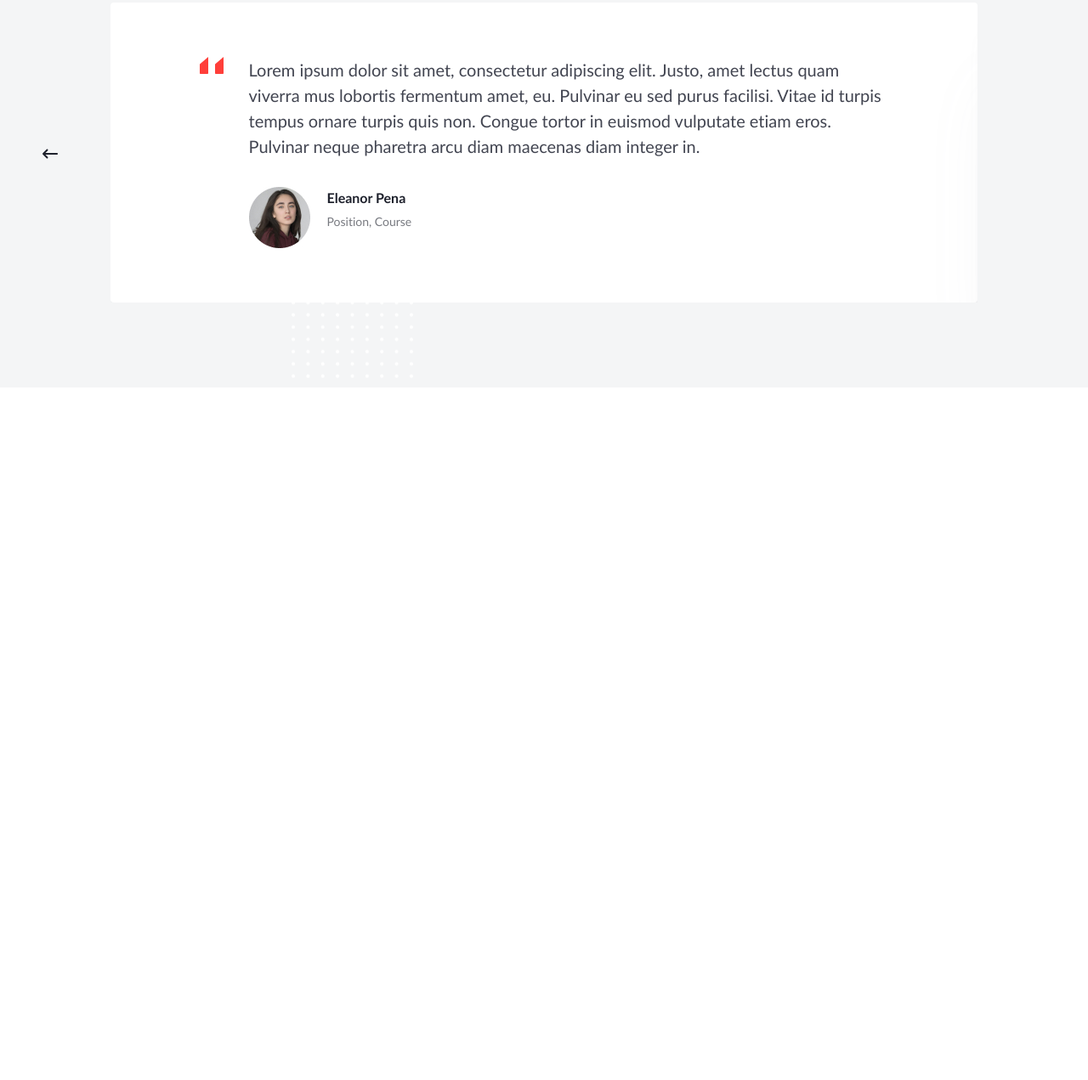
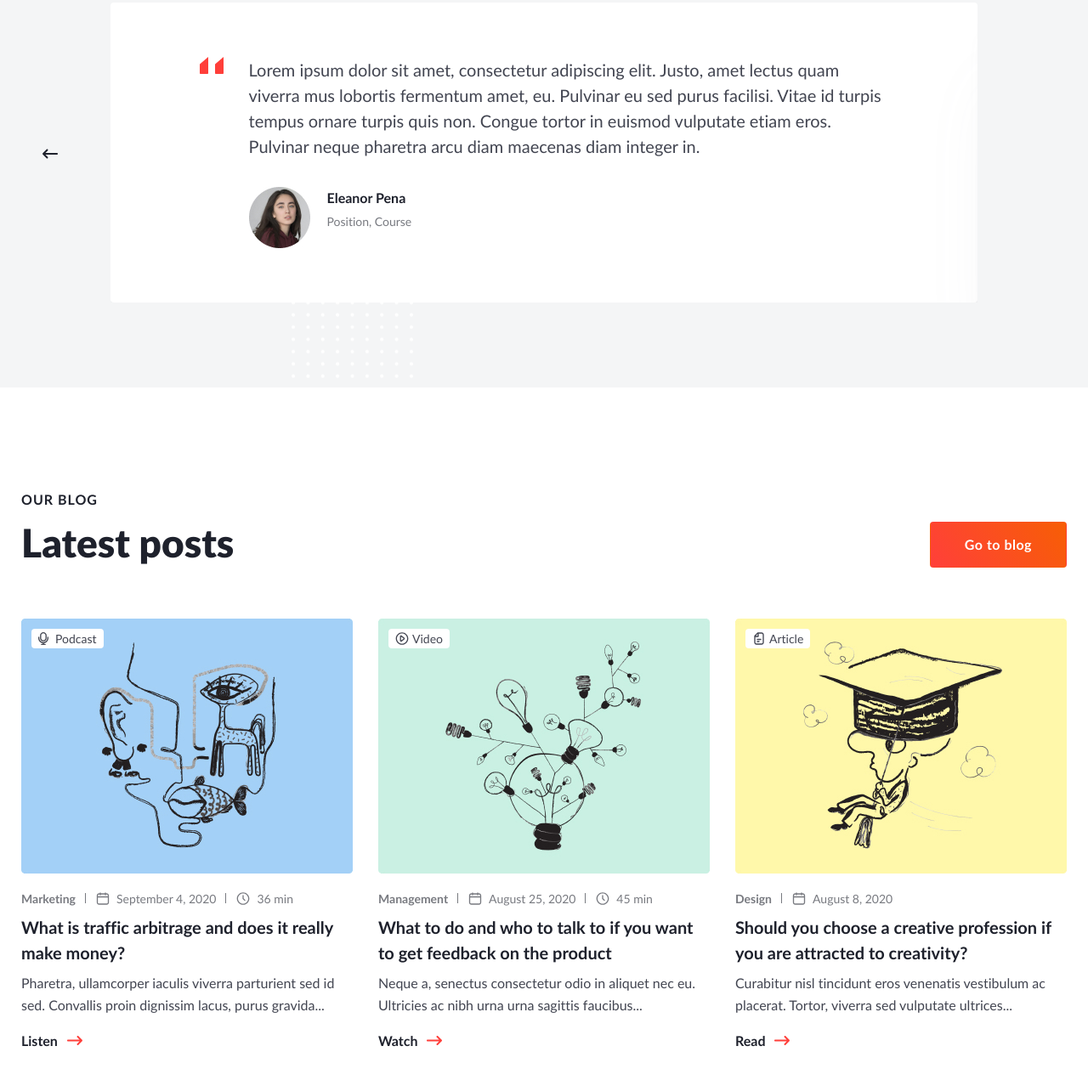
Before and after one commit to IrinaBaron/portfolio_createx, a website: page src/index.html in a window 1280 px wide. Shown: the part 6278-7549 px from the top of the page at 85% size. Before the commit the page ends 6734 px from the top, so only its background shows below. Drawn offline with nearby package versions, Linux system fonts and the light colour scheme; files that its build step writes are made by us from their sources.

Commit message:
added imgs, worked with section posts

```diff
--- a/src/index.html
+++ b/src/index.html
@@ -680,6 +680,56 @@
          </div>
       </section>
     </section>
+    <section id="posts" class="posts">
+      <div class="container posts__container">
+        <div class="featured__wrap">
+          <div class="featured__wrap_title">
+            <span class="featured__subtitle subtitle">Our blog</span>
+            <h2 class="featured__title title">Latest posts</h2>
+          </div>
+          <div class="featured__wrap_btn">
+            <a class="featured__btn btn btn-color" href="#">Go to blog</a>
+          </div>
+        </div>
+        <ul class="posts__list">
+          <li class="posts__item">
+            <img class="posts__img" src="images/posts/post1.jpg" alt="picture1">
+            <span class="posts__view podcast">Podcast</span>
+            <ul class="posts__wrap_list">
+              <li class="posts__more direct ">Marketing</li>
+              <li class="posts__more date">September 4, 2020</li>
+              <li class="posts__more time">36 min</li>
+            </ul>
+            <h3 class="posts__list_title">What is traffic arbitrage and does it really make money?</h3>
+            <p class="posts__text">Pharetra, ullamcorper iaculis viverra parturient sed id sed. Convallis proin dignissim lacus, purus gravida...</p>
+            <a class="posts__link" href="">Listen</a>
+          </li>
+          <li class="posts__item">
+            <img class="posts__img" src="images/posts/post2.jpg" alt="picture1">
+            <span class="posts__view video">Video</span>
+            <ul class="posts__wrap_list">
+              <li class="posts__more direct ">Management</li>
+              <li class="posts__more date">August 25, 2020</li>
+              <li class="posts__more time">45 min</li>
+            </ul>
+            <h3 class="posts__list_title">What to do and who to talk to if you want to get feedback on the product</h3>
+            <p class="posts__text">Neque a, senectus consectetur odio in aliquet nec eu. Ultricies ac nibh urna urna sagittis faucibus...</p>
+            <a class="posts__link" href="">Watch</a>
+          </li>
+          <li class="posts__item">
+            <img class="posts__img" src="images/posts/post3.jpg" alt="picture1">
+            <span class="posts__view article">Article</span>
+            <ul class="posts__wrap_list">
+              <li class="posts__more direct ">Design</li>
+              <li class="posts__more date">August 8, 2020</li>
+            </ul>
+            <h3 class="posts__list_title">Should you choose a creative profession if you are attracted to creativity?</h3>
+            <p class="posts__text">Curabitur nisl tincidunt eros venenatis vestibulum ac placerat. Tortor, viverra sed vulputate ultrices...</p>
+            <a class="posts__link" href="">Read</a>
+          </li>
+        </ul>
+      </div>
+    </section>
   </main>
   <footer class="footer">
 
--- a/src/styles/style.css
+++ b/src/styles/style.css
@@ -1061,6 +1061,147 @@ button:hover {
   text-align: left;
 }
 
+/* -------posts------ */
+.posts__container {
+  padding-top: 120px;
+  padding-bottom: 180px;
+}
+
+.posts__list {
+  display: flex;
+  justify-content: space-between;
+}
+
+.posts__item {
+  position: relative;
+  max-width: 390px;
+}
+
+.posts__item:not(:last-child) {
+  margin-right: 30px;
+}
+
+.posts__img {
+  margin-bottom: 16px;
+}
+
+.posts__view {
+  position: absolute;
+  top: 12px;
+  left: 12px;
+  padding: 1px 8px;
+  padding-left: 28px;
+  font-weight: normal;
+  font-size: 14px;
+  line-height: 21px;
+  color: var(--color-gray);
+  border-radius: 4px;
+  background-color: var(--color-for-dark);
+  background-position: left 8px center;
+  background-repeat: no-repeat;
+}
+
+.podcast {
+  background-image: url('../images/icons/podcast.svg');
+}
+
+.video {
+  background-image: url('../images/icons/video.svg');
+}
+
+.article {
+  background-image: url('../images/icons/article.svg');
+}
+
+.posts__wrap_list {
+  display: flex;
+  margin-bottom: 8px;
+  font-weight: bold;
+  font-size: 14px;
+  line-height: 21px;
+  color: var(--color-light-gray);
+}
+
+.posts__more {
+  position: relative;
+}
+
+.date {
+  padding-left: 24px;
+  font-weight: normal;
+  background-image: url('../images/icons/Calendar.svg');
+  background-position: left;
+  background-repeat: no-repeat;
+}
+
+.time {
+  padding-left: 24px;
+  font-weight: normal;
+  background-image: url('../images/icons/Clock.svg');
+  background-position: left;
+  background-repeat: no-repeat;
+}
+
+.posts__more:not(:last-child) {
+  margin-right: 24px;
+}
+
+.posts__more:not(:last-child)::after {
+  content: '';
+  position: absolute;
+  top: 4px;
+  right: -12px;
+  width: 1px;
+  height: 12px;
+  background-color: var(--color-light-gray);
+}
+
+.posts__list_title {
+  margin-bottom: 8px;
+  font-weight: bold;
+  font-size: 20px;
+  line-height: 30px;
+  color: var(--color-dark);
+}
+
+.posts__text {
+  margin-bottom: 16px;
+  font-weight: normal;
+  font-size: 16px;
+  line-height: 26px;
+  color: var(--color-gray);
+}
+
+.posts__link {
+  padding-right: 32px;
+  font-weight: bold;
+  font-size: 16px;
+  line-height: 26px;
+  color: var(--color-dark);
+  background-image: url('../images/icons/arrow_right_title_color.svg');
+  background-position: right;
+  background-repeat: no-repeat;
+  transition: color .4s ease-in-out;
+}
+
+.posts__link:hover {
+  color: var(--color-orange);
+}
+
+.posts__link.focus-visible {
+  color: var(--color-orange);
+}
+
+.posts__link.focus-visible::after {
+  content: '';
+  position: absolute;
+  bottom: 0;
+  left: -6px;
+  width: 95px;
+  height: 30px;
+  border: 1px solid var(--color-dark);
+  border-radius: 4px;
+}
 
 
 /* -------------media---------------- */
```
Also changed, not shown: src/images/icons/Calendar.svg (added), src/images/icons/Clock.svg (added), src/images/icons/arrow_right_title_color.svg (added), src/images/icons/article.svg (added), src/images/icons/podcast.svg (added), src/images/icons/video.svg (added), src/images/posts/post1.jpg (added), src/images/posts/post2.jpg (added), src/images/posts/post3.jpg (added).
